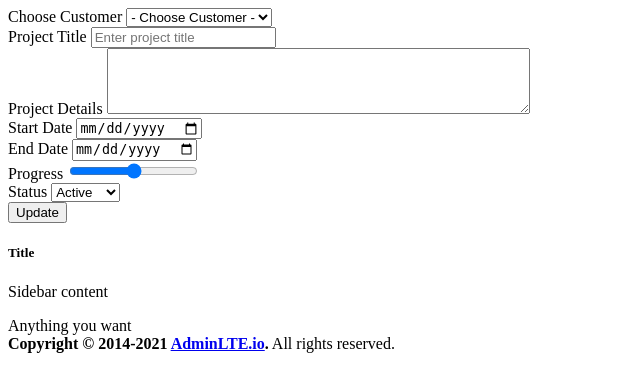
After one commit to Svobodennn/PHP-CMS-Project, a PHP site: the page made by App/View/project/edit.php in a window 1280 px wide. The commit adds this page. Shown: the top 392 px of the page, without its empty margins (0-640 px from the left). Run offline with PHP 8.4, Linux system fonts and the light colour scheme; the template is opened without the code that fills it, so the values that code supplies are empty; some libraries are stand-ins or nearby versions.

Commit message:
Project view pages

```diff
--- /dev/null
+++ b/App/View/project/edit.php
@@ -0,0 +1,177 @@
+<!DOCTYPE html>
+<!--
+This is a starter template page. Use this page to start your new project from
+scratch. This page gets rid of all links and provides the needed markup only.
+-->
+<html lang="en">
+<head>
+    <meta charset="utf-8">
+    <meta name="viewport" content="width=device-width, initial-scale=1">
+    <title>AdminLTE 3 | Starter</title>
+
+    <!-- Google Font: Source Sans Pro -->
+    <link rel="stylesheet"
+          href="https://fonts.googleapis.com/css?family=Source+Sans+Pro:300,400,400i,700&display=fallback">
+    <!-- Font Awesome Icons -->
+    <link rel="stylesheet" href="<?= asset('plugins/fontawesome-free/css/all.min.css') ?>">
+    <!-- Theme style -->
+    <link rel="stylesheet" href="<?= asset('css/adminlte.min.css') ?>">
+</head>
+<body class="hold-transition sidebar-mini">
+<div class="wrapper">
+
+    <?= $data['navbar'] ?>
+    <?= $data['sidebar'] ?>
+    <!-- Content Wrapper. Contains page content -->
+    <div class="content-wrapper">
+        <!-- Content Header (Page header) -->
+
+        <div class="content-header">
+            <form id="project">
+                <div class="card-body">
+                    <input type="hidden" id="projectId" value="<?= $data['project']['id'] ?>">
+                    <div class="form-group">
+                        <label for="customerId">Choose Customer</label>
+                        <select class="form-control" id="customerId">
+                            <option value="">- Choose Customer -</option>
+                            <?php foreach ($data['customers'] as $key => $value): ?>
+                                <option <?= $data['project']['customer_id'] == $value['id'] ? "selected='selected'" : null ?> value="<?= $value['id'] ?>"><?= $value['name'].' '.$value['surname'] ?></option>
+                            <?php endforeach; ?>
+                        </select>
+                    </div>
+                    <div class="form-group">
+                        <label for="projectTitle">Project Title</label>
+                        <input type="text" class="form-control" value="<?= $data['project']['title'] ?>"
+                               id="projectTitle" name="projectTitle" placeholder="Enter project title">
+                    </div>
+                    <div class="form-group">
+                        <label for="projectDetails">Project Details</label>
+                        <textarea class="form-control" rows="4" cols="50" id="projectDetails"
+                                  name="projectDetails"><?= $data['project']['description'] ?></textarea>
+                    </div>
+                    <div class="form-group">
+                        <label for="projectStartDate">Start Date</label>
+                        <input type="date" class="form-control" value="<?= $data['project']['start_date'] ?>"
+                               id="projectStartDate" name="projectStartDate" >
+                    </div>
+                    <div class="form-group">
+                        <label for="projectEndDate">End Date</label>
+                        <input type="date" class="form-control" value="<?= $data['project']['end_date'] ?>"
+                               id="projectEndDate" name="projectEndDate" >
+                    </div>
+                    <div class="form-group">
+                        <label for="projectProgress">Progress</label>
+                        <input type="range" min="0" max="100" class="custom-range" value="<?= $data['project']['progress'] ?>"
+                               id="projectProgress" name="projectProgress" >
+                    </div>
+                    <div class="form-group">
+                        <label for="projectStatus">Status</label>
+                        <select class="form-control" id="projectStatus">
+                            <option <?= $data['project']['status'] == 'a' ? "selected='selected'" : null ?> value="a">Active</option>
+                            <option <?= $data['project']['status'] == 'p' ? "selected='selected'" : null ?> value="p">Passive</option>
+                        </select>
+                    </div>
+
+                </div>
+                <!-- /.card-body -->
+                <div class="card-footer">
+                    <button type="submit" class="btn btn-primary">Update</button>
+                </div>
+            </form>
+        </div>
+        <!-- /.content-header -->
+
+        <!-- Main content -->
+        <div class="content">
+            <div class="container-fluid">
+                <div class="row">
+                </div>
+                <!-- /.row -->
+            </div><!-- /.container-fluid -->
+        </div>
+        <!-- /.content -->
+    </div>
+    <!-- /.content-wrapper -->
+
+    <!-- Control Sidebar -->
+    <aside class="control-sidebar control-sidebar-dark">
+        <!-- Control sidebar content goes here -->
+        <div class="p-3">
+            <h5>Title</h5>
+            <p>Sidebar content</p>
+        </div>
+    </aside>
+    <!-- /.control-sidebar -->
+
+    <!-- Main Footer -->
+    <footer class="main-footer">
+        <!-- To the right -->
+        <div class="float-right d-none d-sm-inline">
+            Anything you want
+        </div>
+        <!-- Default to the left -->
+        <strong>Copyright &copy; 2014-2021 <a href="https://adminlte.io">AdminLTE.io</a>.</strong> All rights reserved.
+    </footer>
+</div>
+<!-- ./wrapper -->
+
+<!-- REQUIRED SCRIPTS -->
+
+<!-- jQuery -->
+<script src="<?= asset('plugins/jquery/jquery.min.js') ?>"></script>
+<!-- Bootstrap 4 -->
+<script src="<?= asset('plugins/bootstrap/js/bootstrap.bundle.min.js') ?>"></script>
+<!-- AdminLTE App -->
+<script src="<?= asset('js/adminlte.min.js') ?>"></script>
+
+<!--axios-->
+<script src="https://cdnjs.cloudflare.com/ajax/libs/axios/1.6.0/axios.min.js"
+        integrity="sha512-WrdC3CE9vf1nBf58JHepuWT4x24uTacky9fuzw2g/3L9JkihgwZ6Cfv+JGTtNyosOhEmttMtEZ6H3qJWfI7gIQ=="
+        crossorigin="anonymous" referrerpolicy="no-referrer"></script>
+<!--sweetalert-->
+<script src="<?= asset('plugins/sweetalert2/sweetalert2.all.js') ?>"></script>
+
+<script>
+    const project = document.getElementById('project')
+    project.addEventListener('submit', (e) => {
+        let projectTitle = document.getElementById('projectTitle').value
+        let projectId = document.getElementById('projectId').value
+        let projectEndDate = document.getElementById('projectEndDate').value
+        let projectDetails = document.getElementById('projectDetails').value
+        let projectProgress = document.getElementById('projectProgress').value
+        let projectStatus = document.getElementById('projectStatus').value
+        let projectStartDate = document.getElementById('projectStartDate').value
+        let customerId = document.getElementById('customerId').value
+
+        console.log(projectTitle)
+
+        let formData = new FormData();
+        formData.append('projectTitle', projectTitle)
+        formData.append('projectId', projectId)
+        formData.append('projectEndDate', projectEndDate)
+        formData.append('projectDetails', projectDetails)
+        formData.append('projectStatus', projectStatus)
+        formData.append('projectProgress', projectProgress)
+        formData.append('projectStartDate', projectStartDate)
+        formData.append('customerId', customerId)
+
+        axios.post('<?= _link('project/edit') ?>', formData)
+            .then(res => {
+                if (res.data.redirect) {
+                    window.location.href = res.data.redirect;
+                }
+                Swal.fire(
+                    res.data.title,
+                    res.data.msg,
+                    res.data.status
+                )
+            }).catch(err => {
+            console.log(err)
+        })
+        e.preventDefault()
+    })
+
+</script>
+
+</body>
+</html>
```
Also changed, not shown: App/View/project/add.php (added, +173 -0 lines), App/View/project/index.php (+90 -15 lines).
